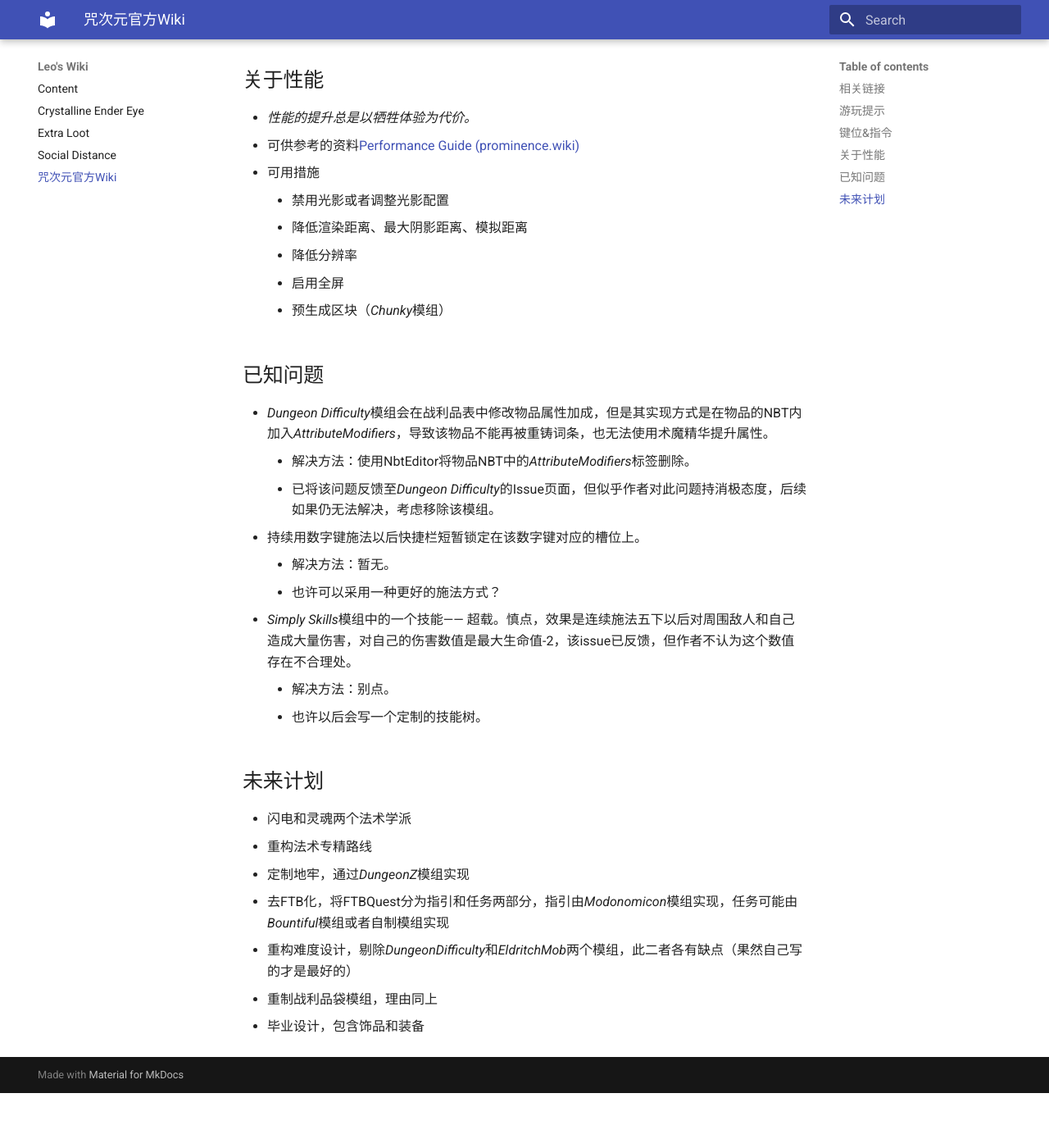
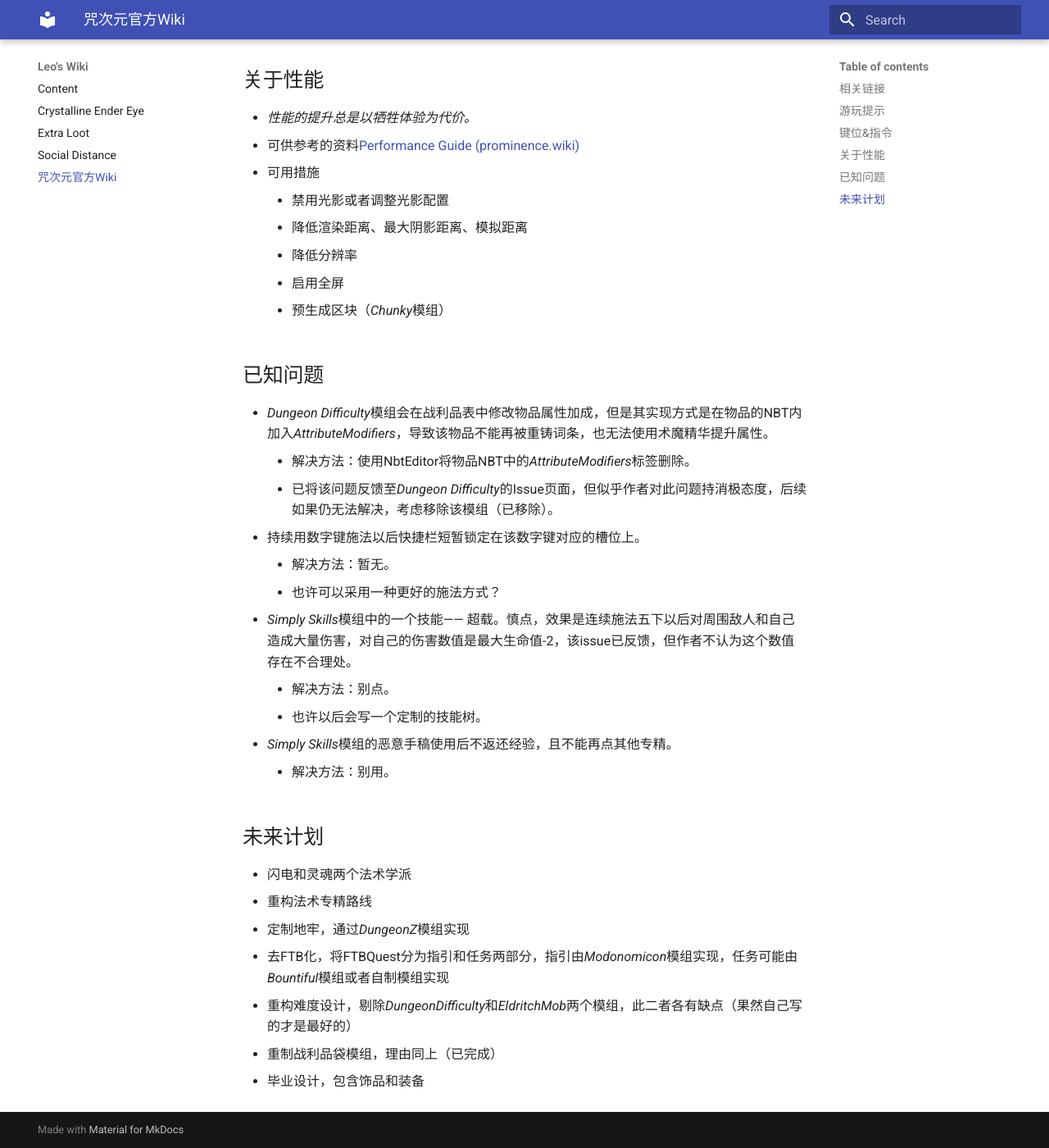
Before and after one commit to Karashok-Leo/Wiki, an MkDocs documentation site: the page built from docs/spell-dimension-modpack.md, in a window 1280 px wide and 1400 px high, scrolled down 1566 px. Shown: the whole window at 82% size. Built offline with MkDocs 1.6.1 and Material for MkDocs 9.7.7, drawn with Linux system fonts in a browser that asks for light colours; before the commit the page ends 2899 px from its top, so only the background shows below that.

Commit message:
Update Modpack Wiki

```diff
--- a/docs/spell-dimension-modpack.md
+++ b/docs/spell-dimension-modpack.md
@@ -60,13 +60,15 @@
 
  - *Dungeon Difficulty*模组会在战利品表中修改物品属性加成，但是其实现方式是在物品的NBT内加入*AttributeModifiers*，导致该物品不能再被重铸词条，也无法使用术魔精华提升属性。
 	 - 解决方法：使用NbtEditor将物品NBT中的*AttributeModifiers*标签删除。
-	 - 已将该问题反馈至*Dungeon Difficulty*的Issue页面，但似乎作者对此问题持消极态度，后续如果仍无法解决，考虑移除该模组。
+	 - 已将该问题反馈至*Dungeon Difficulty*的Issue页面，但似乎作者对此问题持消极态度，后续如果仍无法解决，考虑移除该模组（已移除）。
  - 持续用数字键施法以后快捷栏短暂锁定在该数字键对应的槽位上。
 	 - 解决方法：暂无。
 	 - 也许可以采用一种更好的施法方式？
  - *Simply Skills*模组中的一个技能—— 超载。慎点，效果是连续施法五下以后对周围敌人和自己造成大量伤害，对自己的伤害数值是最大生命值-2，该issue已反馈，但作者不认为这个数值存在不合理处。
 	 - 解决方法：别点。
 	 - 也许以后会写一个定制的技能树。
+ - *Simply Skills*模组的恶意手稿使用后不返还经验，且不能再点其他专精。
+	 - 解决方法：别用。
 
 ## 未来计划
 
@@ -75,5 +77,5 @@
  - 定制地牢，通过*DungeonZ*模组实现
  - 去FTB化，将FTBQuest分为指引和任务两部分，指引由*Modonomicon*模组实现，任务可能由*Bountiful*模组或者自制模组实现
  - 重构难度设计，剔除*DungeonDifficulty*和*EldritchMob*两个模组，此二者各有缺点（果然自己写的才是最好的）
- - 重制战利品袋模组，理由同上
+ - 重制战利品袋模组，理由同上（已完成）
  - 毕业设计，包含饰品和装备
```
Also changed, not shown: 1 other file.
